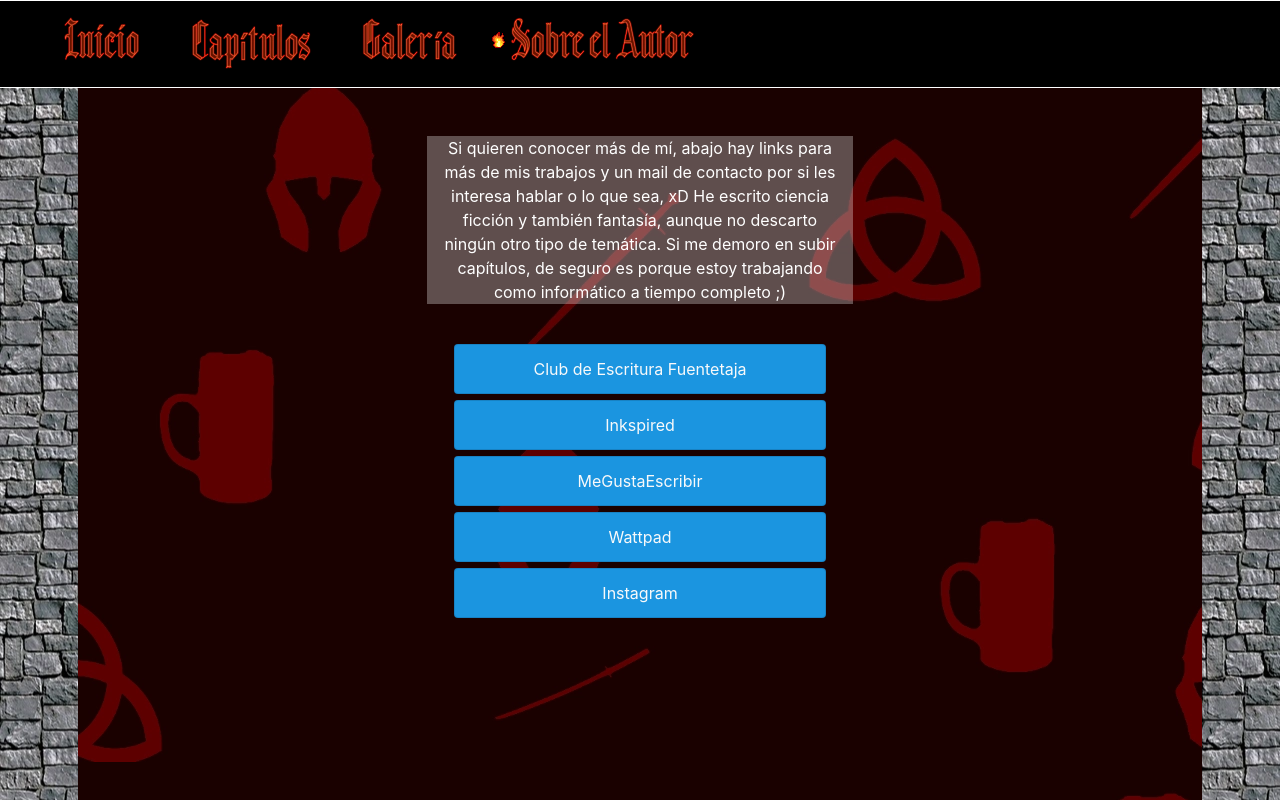
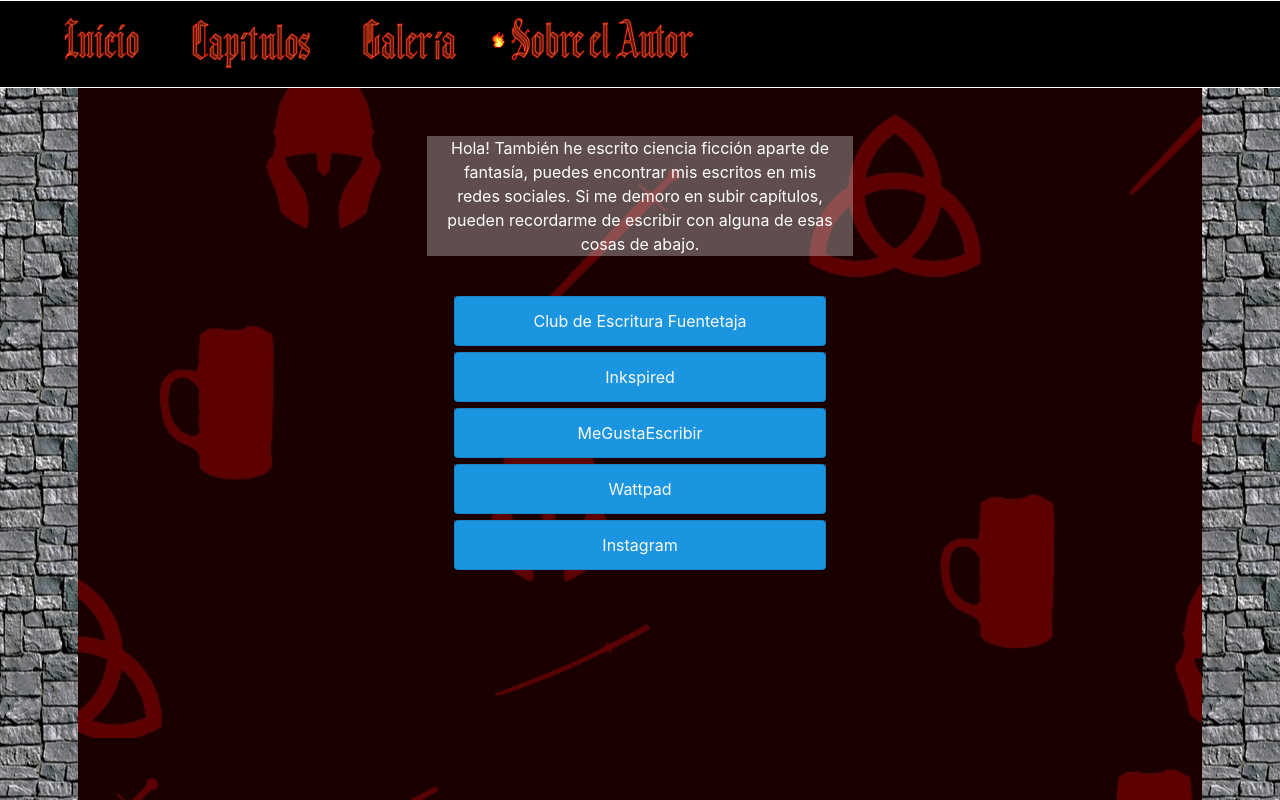
Before and after one commit to wyneg/blaze, a plain HTML site: page autor.html in a window 1280 px wide. Drawn offline with nearby package versions, Linux system fonts and the light colour scheme.

Commit message:
Automatic modal opening

```diff
--- a/autor.html
+++ b/autor.html
@@ -21,9 +21,8 @@
     <br />
     <br />
     <div class="fondo container text-center col-4">
-      <p style="color: white">Si quieren conocer más de mí, abajo hay links para más de mis
-        trabajos y un mail de contacto por si les interesa hablar o lo que sea, xD He escrito ciencia ficción y también fantasía, aunque no descarto ningún otro tipo de temática. Si
-        me demoro en subir capítulos, de seguro es porque estoy trabajando como informático a tiempo completo ;)</p>
+      <p style="color: white">Hola! También he escrito ciencia ficción aparte de fantasía, puedes encontrar mis escritos en mis redes sociales. Si
+        me demoro en subir capítulos, pueden recordarme de escribir con alguna de esas cosas de abajo.</p>
     </div>
 
     <br />
--- a/js/caps.js
+++ b/js/caps.js
@@ -121,10 +121,6 @@
     li4.setAttribute("class", "nav-item");
     li4.setAttribute("id", "li4");
 
-    var li5 = document.createElement("li");
-    li5.setAttribute("class", "nav-item");
-    li5.setAttribute("id", "li5");
-
     var a1 = document.createElement("a");
     a1.setAttribute("class", "nav-link text-light dirweb");
     a1.setAttribute("id", "inicio1");
@@ -193,17 +189,6 @@
     img4.setAttribute("alt", "autor");
     img4.setAttribute("title", "Autor");
 
-    var a5 = document.createElement("a");
-    a5.setAttribute("class", "nav-link text-light dirweb");
-    a5.setAttribute("id", "a5");
-
-    var buttonChap = document.createElement("button");
-    buttonChap.setAttribute("class", "list-group-item text-danger");
-    buttonChap.setAttribute("id", "capBlaze");
-    buttonChap.setAttribute("data-toggle", "modal");
-    buttonChap.setAttribute("data-target", "#mod1");
-    buttonChap.textContent = "Último Capítulo";
-
     document.getElementById("barra").appendChild(div1);
 
     document.getElementById("div1").appendChild(ul1);
@@ -212,7 +197,6 @@
     document.getElementById("ul1").appendChild(li2);
     document.getElementById("ul1").appendChild(li3);
     document.getElementById("ul1").appendChild(li4);
-    document.getElementById("ul1").appendChild(li5);
 
     document.getElementById("li1").appendChild(a1);
     document.getElementById("inicio1").appendChild(imgf1);
@@ -230,11 +214,10 @@
     document.getElementById("autor1").appendChild(imgf4);
     document.getElementById("autor1").appendChild(img4);
 
-    document.getElementById("li5").appendChild(a5);
-    document.getElementById("a5").appendChild(buttonChap);
-
     document.getElementById('textoCaeza').innerHTML = '<p>El último capítulo disponible es:</p>';
     document.getElementById('textoCapis').innerHTML = '<p> Capítulo '+x+'</p><p>Atentamente, Blaze.</p>';
     document.getElementById('textoPata').innerHTML = '<p>¿Visitaste la sección "Sobre el Autor"?</p>';
 
+    $("#mod1").modal("show");
+
 }
```
